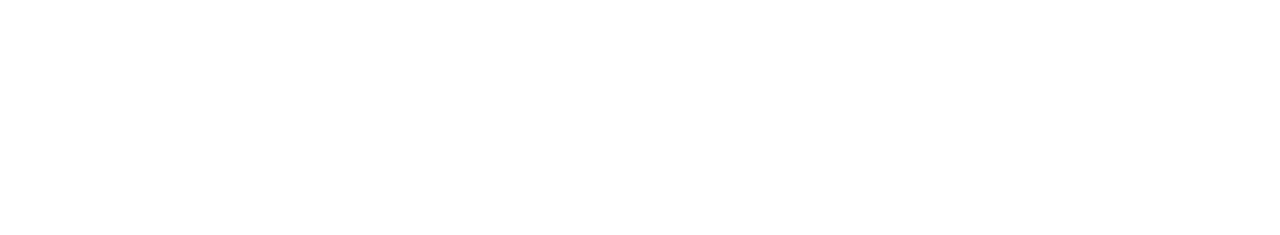
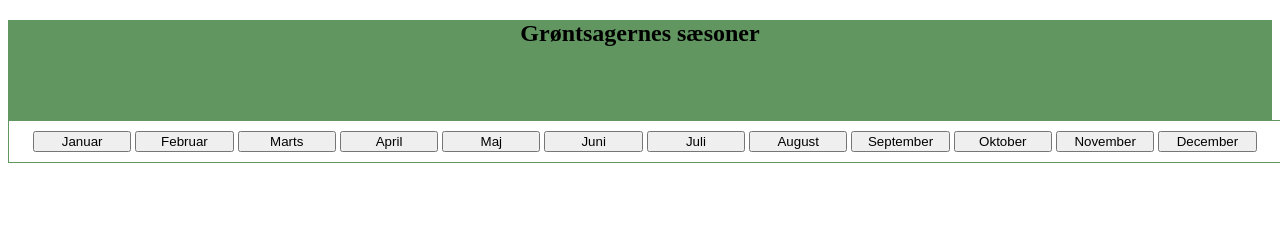
Before and after one commit to Meldgaard99/1semesterProjekt, a website: page public/index2.html in a window 1280 px wide. Drawn offline with Linux system fonts and the light colour scheme.

Commit message:
Vi har lavet lidt

```diff
--- a/public/index2.html
+++ b/public/index2.html
@@ -0,0 +1,69 @@
+<!DOCTYPE html>
+<html lang="en">
+
+<head>
+    <meta charset="UTF-8">
+    <script src="scripts/d3.js"></script>
+    <title>Grøntsager i sæson</title>
+    <link rel="stylesheet" href="styles2.css" />
+</head>
+
+<body>
+
+<section class="header">
+
+    <div class="titel">
+        <h1>Grøntsagernes sæsoner</h1>
+    </div>
+
+</section>
+
+<!-- Laver knapper for de 12 måneder -->
+<div class="måneder" >
+    <button name= "btn.jan" style="width: 8%">Januar</button>
+    <button name= "btn.feb" style="width: 8%">Februar</button>
+    <button name= "btn.mar" style="width: 8%">Marts</button>
+    <button name= "btn.apr" style="width: 8%">April</button>
+    <button name= "btn.maj" style="width: 8%">Maj</button>
+    <button name= "btn.jun" style="width: 8%">Juni</button>
+    <button name= "btn.jul" style="width: 8%">Juli</button>
+    <button name= "btn.aug" style="width: 8%">August</button>
+    <button name= "btn.sep" style="width: 8%">September</button>
+    <button name= "btn.okt" style="width: 8%">Oktober</button>
+    <button name= "btn.nov" style="width: 8%">November</button>
+    <button name= "btn.dec" style="width: 8%">December</button>
+  </div>
+
+
+  <svg width="100" height="100">
+
+
+
+
+</svg>
+
+<script type="text/javascript">
+
+
+
+
+
+
+
+</script>
+
+
+
+
+
+
+
+
+
+
+
+
+
+
+</body>
+</html>
--- a/public/styles2.css
+++ b/public/styles2.css
@@ -0,0 +1,102 @@
+
+.header {
+    background-color: rgb(97, 150, 96);
+    width: 100%;
+    min-height: 100px;
+    background-attachment: fixed;
+    background-repeat: no-repeat;
+    background-size: cover;
+    text-align: center;
+    margin: auto;
+    padding: 0;
+}
+
+
+.titel {
+    background-color: rgb(97, 150, 96);
+    width: 100%;
+    min-height: 100px;
+    background-attachment: fixed;
+    background-repeat: no-repeat;
+    background-size: cover;
+    text-align: center;
+    margin: auto;
+    padding: 0;
+
+}
+
+/* Styling af div */
+.måneder {
+    border: 1px solid rgb(97, 150, 96);
+    width: 96%;
+    color: white;
+    padding: 10px 24px;
+    float: left;
+    position: absolute;
+    margin: auto;
+
+  }
+
+/* Styling af knapper */
+ button {
+     cursor: pointer;
+     transition-duration: 0.4s;
+ }
+
+  button:hover {
+    background-color: #4CAF50; /* Green */
+    color: white;
+  }
+
+
+  .fruit-card-btn {
+
+    background-color: rgb(230, 220, 220);
+    border: 4 solid #e2e8f0;
+    border-radius: 1.5rem;
+    box-sizing: border-box;
+    color: #0d172a;
+    cursor: pointer;
+    display: inline-block;
+    font-size: 1.1rem;
+    font-weight: 600;
+    line-height: 1;
+    padding: 1rem 1.6rem;
+    text-align: center;
+    height: 126px;
+    width: 100px;
+    margin-top: 10px;
+    margin-bottom: 10px;
+    margin-right: 30px;
+    margin-left: 30px;
+
+
+    transition: all .1s cubic-bezier(.4, 0, .2, 1);
+
+    box-shadow: inset 0 0 0 0 #54b3d6;
+
+
+    transition: color .3s ease-in-out, box-shadow .3s ease-in-out;
+
+    color: rgb(150, 150, 150);
+    touch-action: manipulation;
+
+}
+
+
+.fruit-img {
+    max-width: 75px;
+    color: #000;
+
+
+
+}
+
+.fruit-card-btn:hover {
+    color: #fff;
+    box-shadow: inset 200px 0 0 0 #54b3d6;
+    ;
+
+
+
+}
```
Also changed, not shown: public/index.html (+4 -0 lines), 1 other file.
